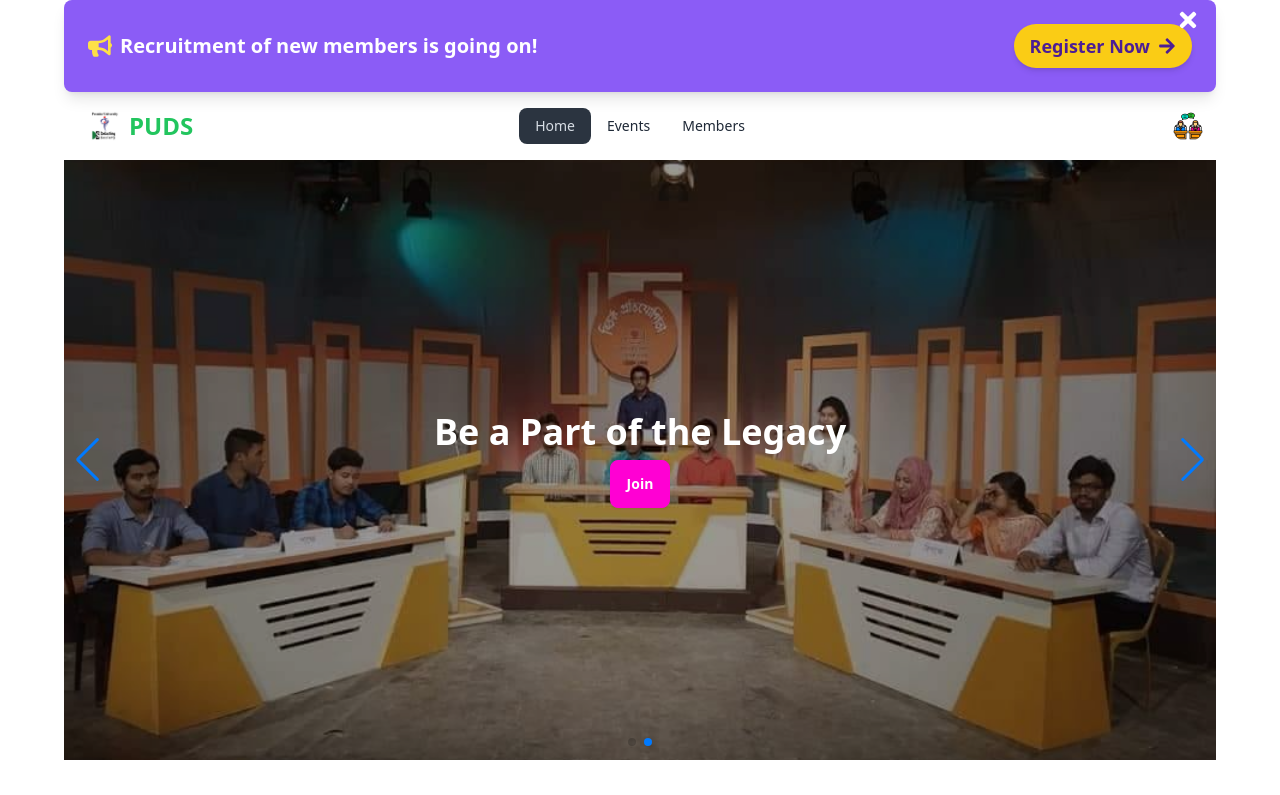
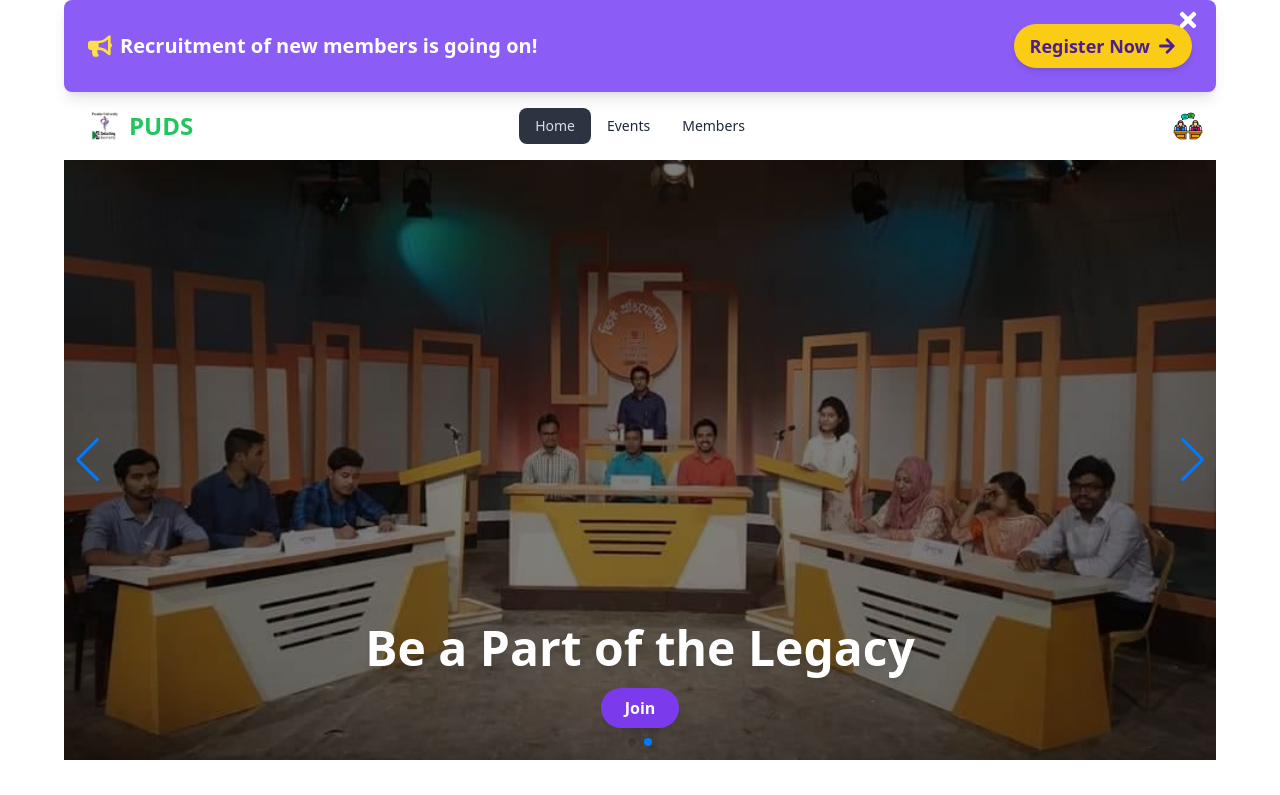
Before and after one commit to mdparvajmosharof/PUDS, a React (Vite) app in the folder FRONTEND/: page / in a window 1280 px wide. Shown: the top 795 px of the page. Built offline with nearby package versions, Linux system fonts and the light colour scheme.

Commit message:
banner updated

```diff
--- a/FRONTEND/src/Shared/Banner.jsx
+++ b/FRONTEND/src/Shared/Banner.jsx
@@ -1,5 +1,5 @@
 import React from "react";
-import { Swiper, SwiperSlide } from "swiper/react";   // npm install swiper
+import { Swiper, SwiperSlide } from "swiper/react"; // npm install swiper
 import "swiper/css";
 import "swiper/css/navigation";
 import "swiper/css/pagination";
@@ -28,13 +28,15 @@ const Banner = () => {
               alt="Library Image 1"
               className="w-full h-full object-cover"
             />
-            <div className="absolute inset-0 bg-black bg-opacity-40 flex flex-col justify-center items-center">
-              <h2 className="text-2xl md:text-4xl text-white font-bold">
-			          Boost your Public Speaking Skill
+            <div className="absolute inset-0 bg-black bg-opacity-50 flex flex-col justify-end items-center pb-8 text-center">
+              <h2 className="text-3xl md:text-5xl text-white font-extrabold drop-shadow-lg">
+                Boost your Public Speaking Skills
               </h2>
-              <Link to='/events'>
-			     <button className="btn btn-secondary text-white font-bold mt-2">Join</button>
-			  </Link>
+              <Link to="/events">
+                <button className="bg-violet-600 text-white font-bold mt-4 px-6 py-2 rounded-full shadow-lg transform transition-transform duration-300 hover:scale-105">
+                  Join
+                </button>
+              </Link>
             </div>
           </div>
         </SwiperSlide>
@@ -45,13 +47,15 @@ const Banner = () => {
               alt="Library Image 2"
               className="w-full h-full object-cover"
             />
-            <div className="absolute inset-0 bg-black bg-opacity-40 flex flex-col justify-center items-center">
-              <h2 className="text-2xl md:text-4xl text-white font-bold">
-			          Be a Part of the Legacy
+            <div className="absolute inset-0 bg-black bg-opacity-50 flex flex-col justify-end items-center pb-8 text-center">
+              <h2 className="text-3xl md:text-5xl text-white font-extrabold drop-shadow-lg">
+                Be a Part of the Legacy
               </h2>
-			  <Link to='/events'>
-			     <button className="btn btn-secondary text-white font-bold mt-2">Join</button>
-			  </Link>
+              <Link to="/events">
+                <button className="bg-violet-600 text-white font-bold mt-4 px-6 py-2 rounded-full shadow-lg transform transition-transform duration-300 hover:scale-105">
+                  Join
+                </button>
+              </Link>
             </div>
           </div>
         </SwiperSlide>
@@ -59,4 +63,5 @@ const Banner = () => {
     </div>
   );
 };
+
 export default Banner;
```
